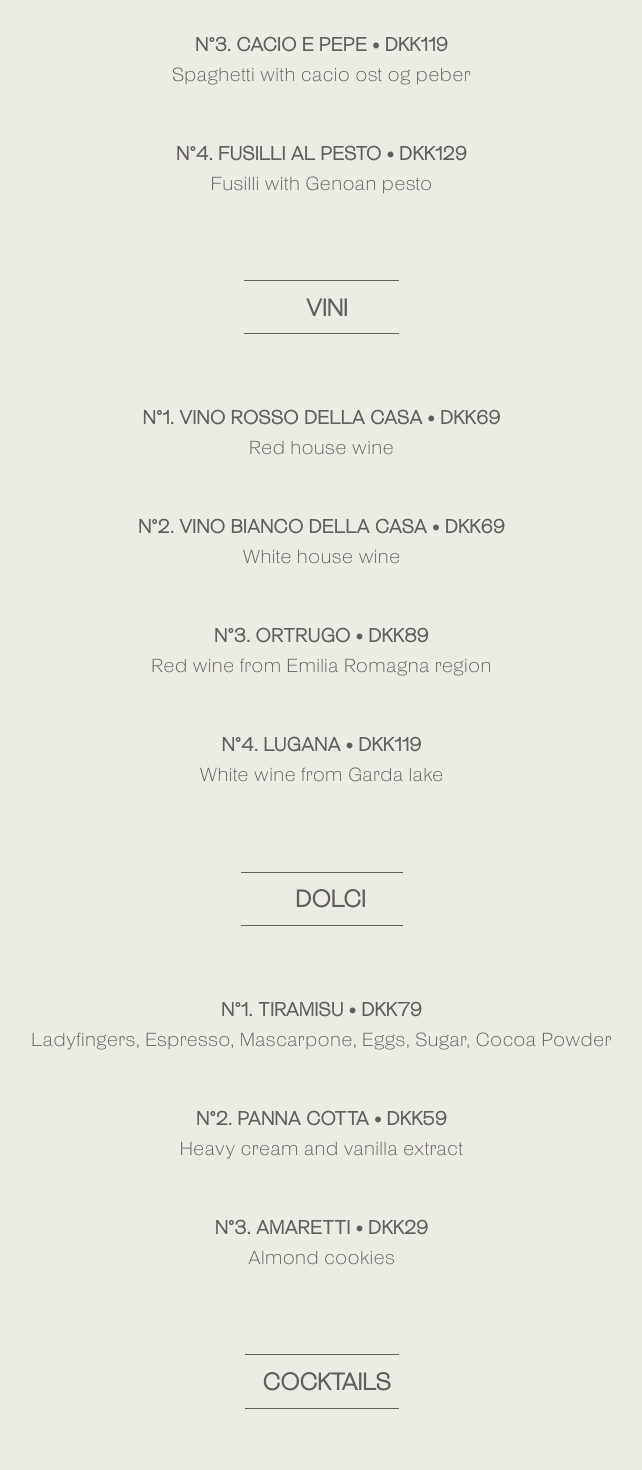
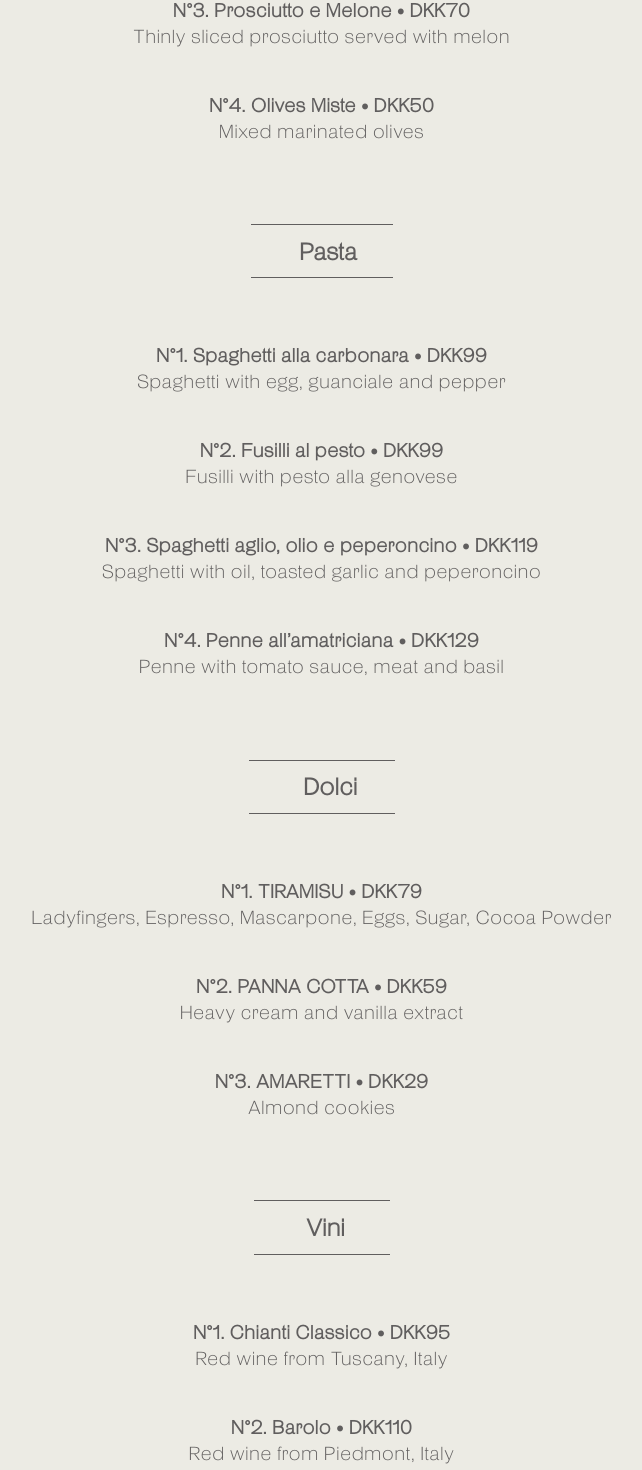
Before and after one commit to ozolinala/capanna74, a Next.js app: page / in a window 1280 px wide. Shown: the part 1295-2765 px from the top of the page, without its empty margins (318-960 px from the left). Built offline with nearby package versions, Linux system fonts and the light colour scheme.

Commit message:
fixed menu hierarchy and items

```diff
--- a/src/components/Menu.js
+++ b/src/components/Menu.js
@@ -6,48 +6,50 @@ const Menu = () => {
     <article className={styles.menuList}>
       <h2>The Menu</h2>
       <div className={styles.menuItemsContainer}>
-        <div className={styles.menuItems}>
-          <h3>PASTA</h3>
+      <div className={styles.menuItems}>
+          <h3>Antipasti</h3>
           <div>
             <b>
-              <h5>N°1. SPAGHETTI ALLA CARBONARA • DKK99</h5>
+              <h5>N°1. Bruschetta al Pomodoro • DKK40</h5>
+            </b>
+            <p>Toasted bread with diced tomatoes, garlic, basil, and olive oil</p>
+          </div>
+          <div>
+            <h5>N°2. Caprese Salad • DKK60</h5>
+            <p>Fresh mozzarella, tomatoes, and basil drizzled with balsamic glaze</p>
+          </div>
+          <div>
+            <h5>N°3. Prosciutto e Melone • DKK70</h5>
+            <p>Thinly sliced prosciutto served with melon</p>
+          </div>
+          <div>
+            <h5>N°4. Olives Miste • DKK50</h5>
+            <p>Mixed marinated olives</p>
+          </div>
+        </div>
+        <div className={styles.menuItems}>
+          <h3>Pasta</h3>
+          <div>
+            <b>
+              <h5>N°1. Spaghetti alla carbonara • DKK99</h5>
             </b>
             <p>Spaghetti with egg, guanciale and pepper</p>
           </div>
           <div>
-            <h5>N°2. ALLA GRISCIA • DKK99 </h5>
-            <p>Spaghetti with guanciale og peber</p>
+            <h5>N°2. Fusilli al pesto • DKK99 </h5>
+            <p>Fusilli with pesto alla genovese</p>
           </div>
           <div>
-            <h5>N°3. CACIO E PEPE • DKK119</h5>
-            <p>Spaghetti with cacio ost og peber</p>
+            <h5>N°3. Spaghetti aglio, olio e peperoncino • DKK119</h5>
+            <p>Spaghetti with oil, toasted garlic and peperoncino</p>
           </div>
           <div>
-            <h5>N°4. FUSILLI AL PESTO • DKK129</h5>
-            <p>Fusilli with Genoan pesto</p>
+            <h5>N°4. Penne all’amatriciana • DKK129</h5>
+            <p>Penne with tomato sauce, meat and basil</p>
           </div>
         </div>
         <div className={styles.menuItems}>
-          <h3>VINI</h3>
-          <div>
-            <h5>N°1. VINO ROSSO DELLA CASA • DKK69</h5>
-            <p>Red house wine</p>
-          </div>
-          <div>
-            <h5>N°2. VINO BIANCO DELLA CASA • DKK69 </h5>
-            <p>White house wine</p>
-          </div>
-          <div>
-            <h5>N°3. ORTRUGO • DKK89</h5>
-            <p>Red wine from Emilia Romagna region</p>
-          </div>
-          <div>
-            <h5>N°4. LUGANA • DKK119</h5>
-            <p>White wine from Garda lake</p>
-          </div>
-        </div>
-        <div className={styles.menuItems}>
-          <h3>DOLCI</h3>
+          <h3>Dolci</h3>
           <div>
             <h5>N°1. TIRAMISU • DKK79</h5>
             <p>Ladyfingers, Espresso, Mascarpone, Eggs, Sugar, Cocoa Powder</p>
@@ -62,7 +64,24 @@ const Menu = () => {
           </div>
         </div>
         <div className={styles.menuItems}>
-          <h3>COCKTAILS</h3>
+          <h3>Vini</h3>
+          <div>
+            <b>
+              <h5>N°1. Chianti Classico • DKK95</h5>
+            </b>
+            <p>Red wine from Tuscany, Italy</p>
+          </div>
+          <div>
+            <h5>N°2. Barolo • DKK110</h5>
+            <p>Red wine from Piedmont, Italy</p>
+          </div>
+          <div>
+            <h5>N°3. Vermentino • DKK110</h5>
+            <p>White wine from Sardinia, Italy</p>
+          </div>
+        </div>
+        <div className={styles.menuItems}>
+          <h3>Cocktails</h3>
           <div>
             <h5>N°1. APEROL SPRITZ • DKK99</h5>
             <p>Aperol, prosecco and soda</p>
--- a/src/styles/Menu.module.css
+++ b/src/styles/Menu.module.css
@@ -8,6 +8,8 @@
   padding-top: 10rem;
   padding-bottom: 3rem;
   padding-left: 0;
+  font-family: "Publish Gothic Demibold", "Publish Gothic", sans-serif;
+
 }
 
 .menuItemsContainer {
@@ -21,7 +23,7 @@
   display: flex;
   flex-direction: column;
   align-items: center;
-  gap: 6vh;
+  gap: 5vh;
 }
 
 .menuItems h3 {
@@ -30,22 +32,24 @@
   padding-bottom: 0.8rem;
   border-top: 1px solid var(--grey);
   border-bottom: 1px solid var(--grey);
-  width: 9rem;
+  width: 8rem;
   font-weight: bold;
+
+
 }
 
 .menuItems h5 {
   font-size: 20px;
-  font-weight: bold !important;
-  margin: 0;
+  margin: 2px;
   color: var(--grey);
-  font-family: "Publish Gothic";
+  font-family: "Publish Gothic Demibold", "Publish Gothic", sans-serif;
 }
 
+
 .menuItems p {
-  margin: 1vh;
-  font-weight: lighter;
+  font-family: "Publish Gothic Light", "Publish Gothic", sans-serif;
   color: var(--grey) !important;
+  margin: 0.5vh;
 }
 
 .address {
--- a/src/styles/globals.css
+++ b/src/styles/globals.css
@@ -21,7 +21,8 @@ html {
     url("/fonts/PublishGothicExpanded-Bold.woff2") format("woff2"),
     url("/fonts/PublishGothicExpanded-Bold.woff") format("woff"),
     url("/fonts/PublishGothicExpanded-Demibold.woff2") format("woff2"),
-    url("/fonts/PublishGothicExpanded-Demibold.woff") format("woff");
+    url("/fonts/PublishGothicExpanded-Demibold.woff") format("woff"),
+
 }
 
 @font-face {
```
